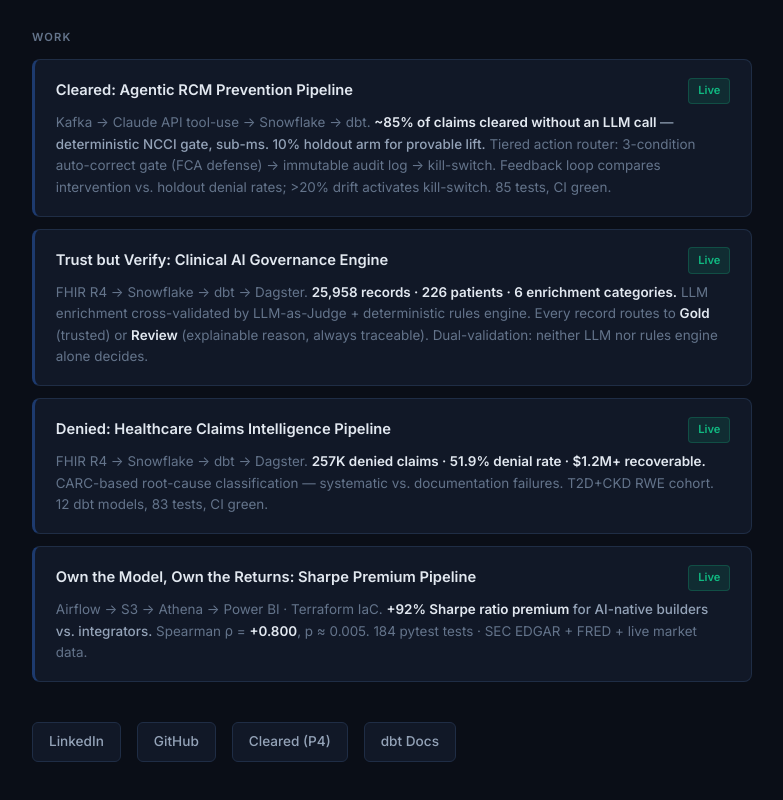
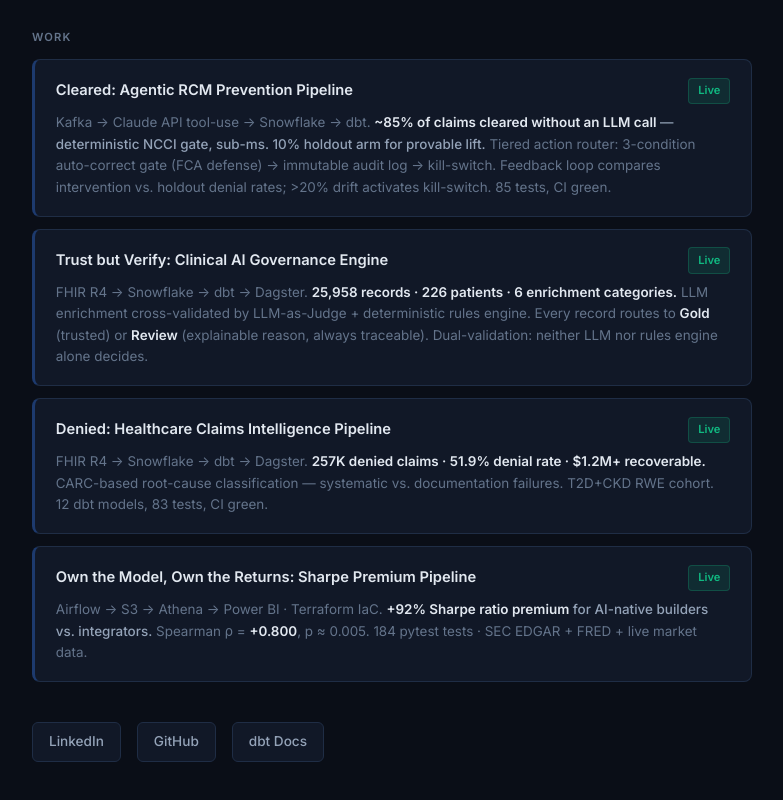
Before and after one commit to ericg1212/ericg1212.github.io, a plain HTML site: page index.html in a window 1280 px wide. Shown: the part 435-1235 px from the top of the page, without its empty margins (248-1031 px from the left). Drawn offline with Linux system fonts and the light colour scheme.

Commit message:
Remove redundant P4 footer link — project titles already link to repos

```diff
--- a/index.html
+++ b/index.html
@@ -365,7 +365,6 @@
     <div class="links-section">
       <a class="link-btn" href="https://www.linkedin.com/in/ericgrynspan/" target="_blank" rel="noopener">LinkedIn</a>
       <a class="link-btn" href="https://github.com/ericg1212" target="_blank" rel="noopener">GitHub</a>
-      <a class="link-btn" href="https://github.com/ericg1212/agentic-rcm-pipeline" target="_blank" rel="noopener">Cleared (P4)</a>
       <a class="link-btn" href="https://ericg1212.github.io/healthcare-claims-pipeline" target="_blank" rel="noopener">dbt Docs</a>
     </div>
 
```
